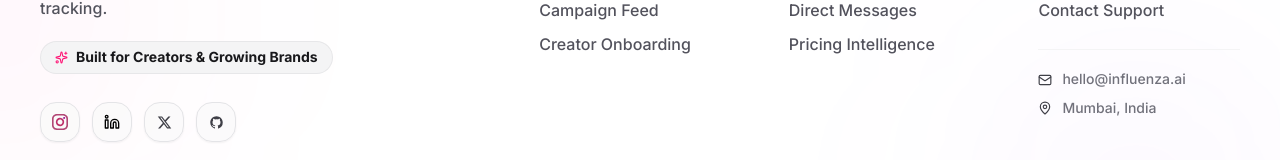
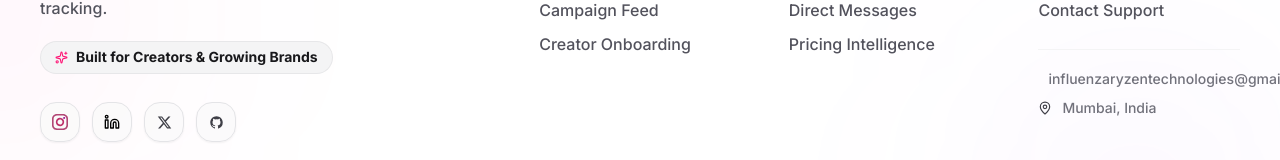
Before and after one commit to Reyhaan5/Influenza, a React (Vite) app: page / in a window 1280 px wide. Shown: the part 5723-5883 px from the top of the page. Built offline with nearby package versions, Linux system fonts and the light colour scheme; no server answers; a web font is replaced by a local one.

Commit message:
Fixed: Email Address

```diff
--- a/src/components/footer/Footer.jsx
+++ b/src/components/footer/Footer.jsx
@@ -174,9 +174,9 @@ function Footer() {
             </ul>
 
             <div className="mt-7 space-y-2.5 pt-5 border-t border-zinc-100 text-xs font-medium text-zinc-500">
-              <a href="mailto:hello@influenza.ai" className="flex items-center gap-2.5 hover:text-zinc-950 transition">
+              <a href="mailto:influenzaryzentechnologies@gmail.com" className="flex items-center gap-2.5 hover:text-zinc-950 transition">
                 <Mail size={14} className="text-zinc-700" />
-                <span>hello@influenza.ai</span>
+                <span>influenzaryzentechnologies@gmail.com</span>
               </a>
 
               <div className="flex items-center gap-2.5">
```
